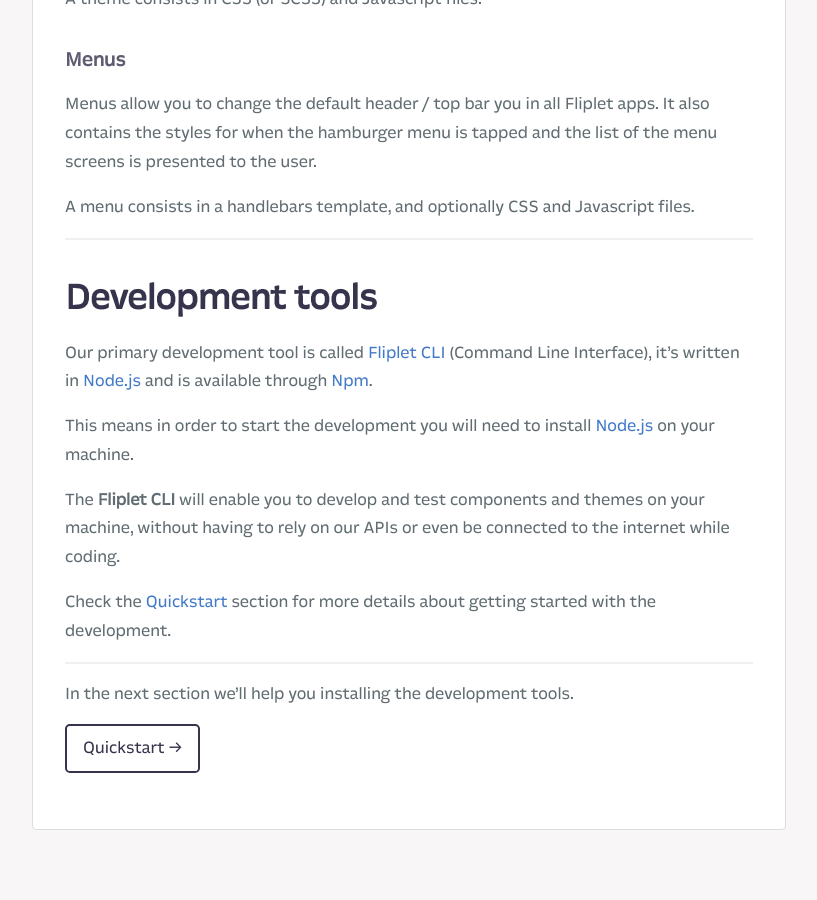
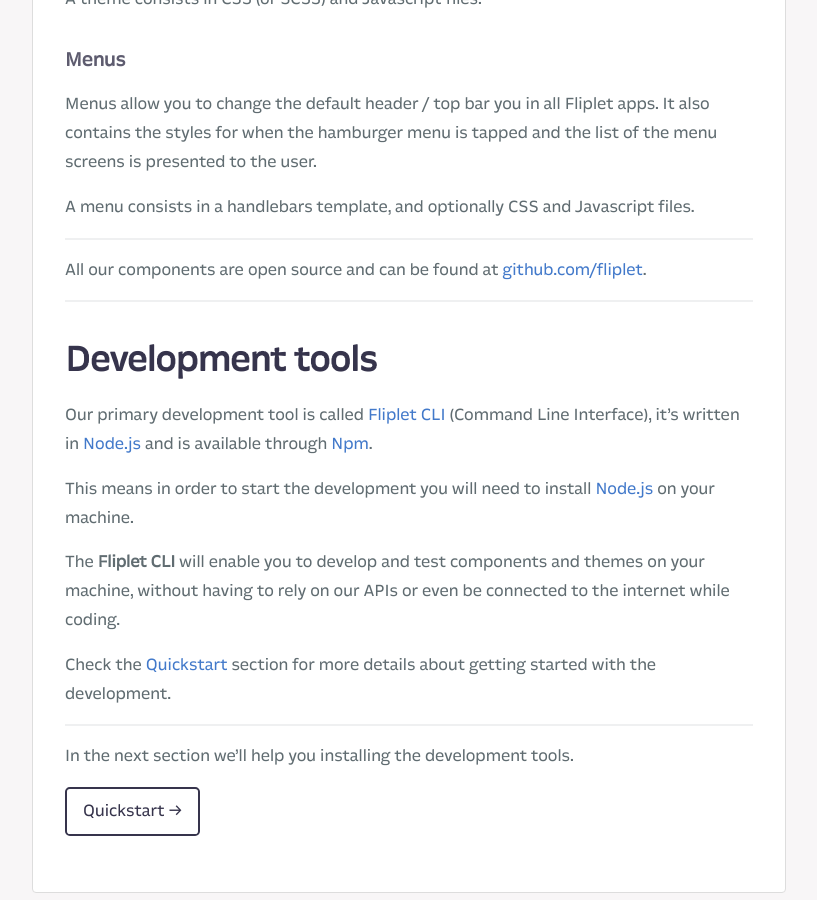
Before and after one commit to Fliplet/fliplet-cli, a Jekyll site: the page built from docs/Introduction.md, in a window 1280 px wide and 900 px high, scrolled down 1735 px. Shown: the whole window, without its empty margins (254-1071 px from the left). Built offline with Jekyll 4.4.1, drawn with Linux system fonts in a browser that asks for light colours; nearby versions of some CDN libraries; our own code applies the rules of GitHub Pages for plain Markdown files; library files that are not in the unit come from our copies; comment, search, counter and statistics services are not loaded; a style sheet for code colours, icons or effects is not loaded.

Commit message:
Adds reference to Fliplet's open source widgets

```diff
--- a/docs/Introduction.md
+++ b/docs/Introduction.md
@@ -50,6 +50,10 @@
 
 ---
 
+All our components are open source and can be found at [github.com/fliplet](https://github.com/fliplet).
+
+---
+
 ## Development tools
 
 Our primary development tool is called [Fliplet CLI](https://github.com/Fliplet/fliplet-cli) (Command Line Interface), it's written in [Node.js](https://nodejs.org) and is available through [Npm](https://www.npmjs.com/package/fliplet-cli).
```
